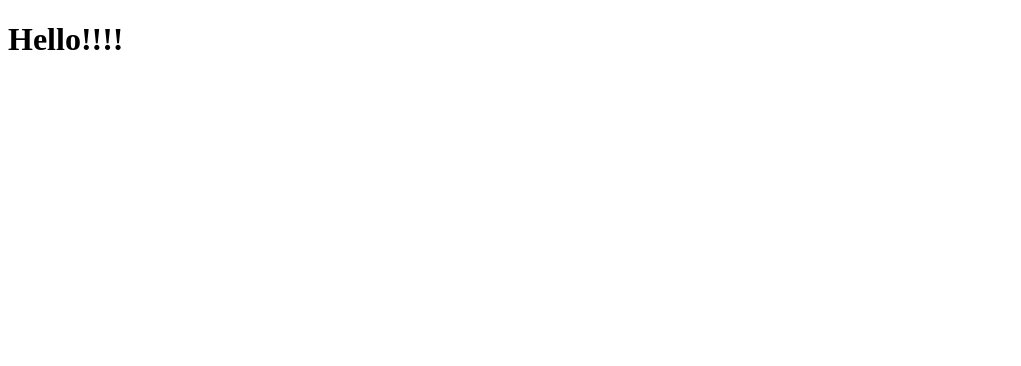
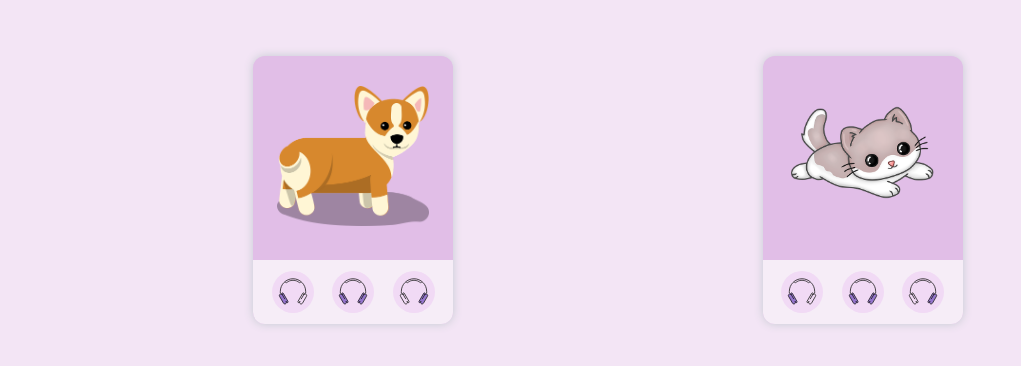
Before and after one commit to tamasmajor/hallasvizsgalat, a plain HTML site: page index.html in a window 1280 px wide. Shown: the whole page, without its empty margins (0-1021 px from the left). Drawn offline with Linux system fonts and the light colour scheme.

Commit message:
Deploying to gh-pages from @ tamasmajor/hallasvizsgalat@cc27035edec298d6471b006d2c600497eea62d10 🚀

```diff
--- a/index.html
+++ b/index.html
@@ -1 +1,15 @@
-<!doctype html><html lang="en"><head><meta charset="utf-8"><script src="./bundle.js" type="module"></script><title>Hallasvizsgalat</title><meta name="viewport" content="width=device-width,initial-scale=1"><script defer="defer" src="bundle.js"></script></head><body><h1>Hello!!!!</h1></body></html>
+<!doctype html><html lang="en"><head><meta charset="utf-8"><script src="./bundle.js" type="module"></script><title>Hallasvizsgalat</title><meta name="viewport" content="width=device-width,initial-scale=1"><script defer="defer" src="bundle.js"></script></head><body><style>body {
+                background-color: #F3E5F5;
+            }
+
+            .holder {
+                max-width: 100vw;
+                display: flex;
+                flex-wrap: wrap;
+                justify-content: space-evenly;
+            }
+
+            sound-tile {
+                margin-top: 48px;
+                margin-right: 64px;
+            }</style><div class="holder"><sound-tile image="./assets/images/dog.png"></sound-tile><sound-tile image="./assets/images/cat.png"></sound-tile></div></body></html>
```
Also changed, not shown: bundle.js (+1 -1 lines), assets/images/_headphones_both.svg (added), assets/images/_headphones_left.svg (added), assets/images/_headphones_right.svg (added), assets/images/cat.png (added), assets/images/dog.png (added).
